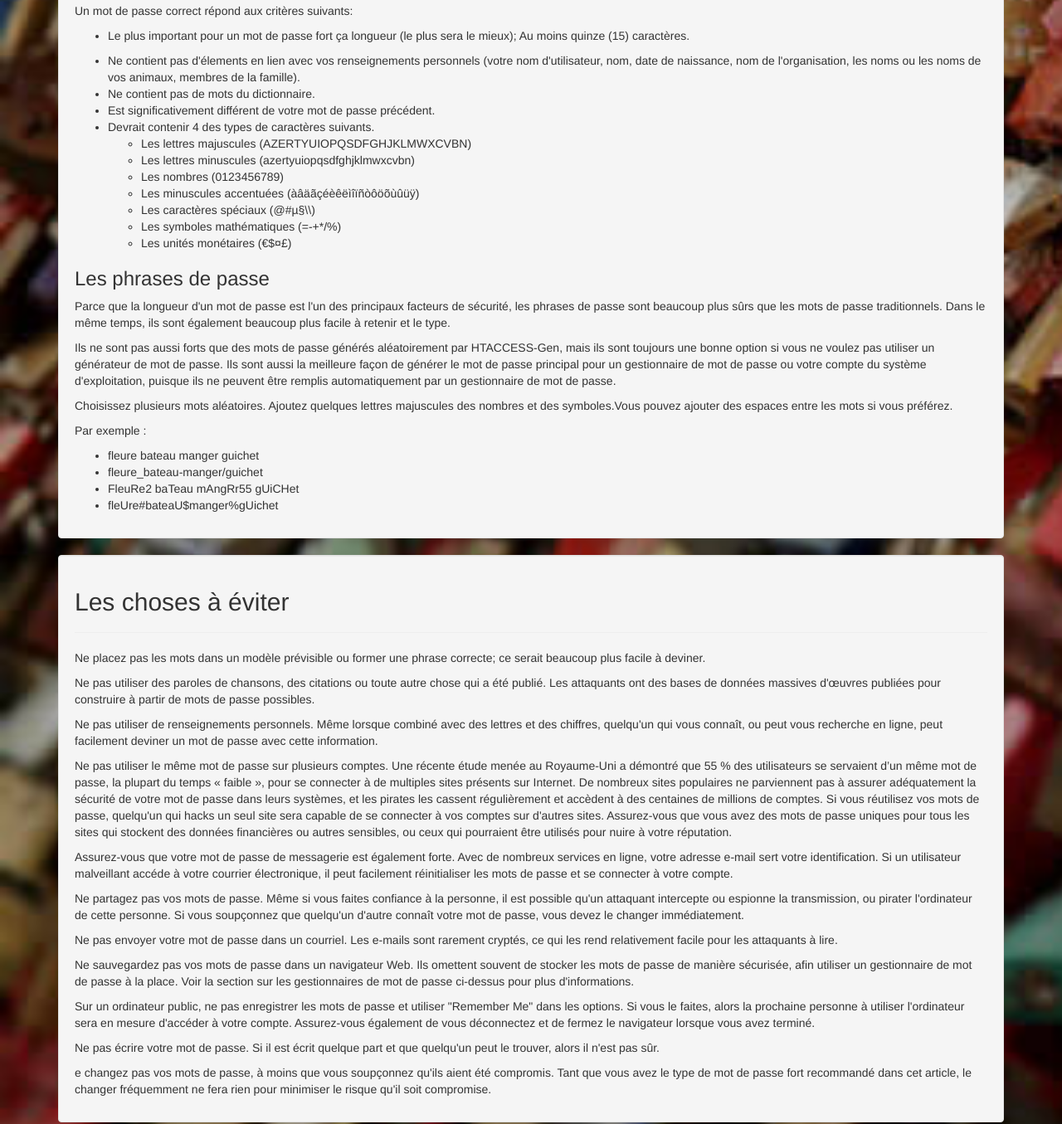
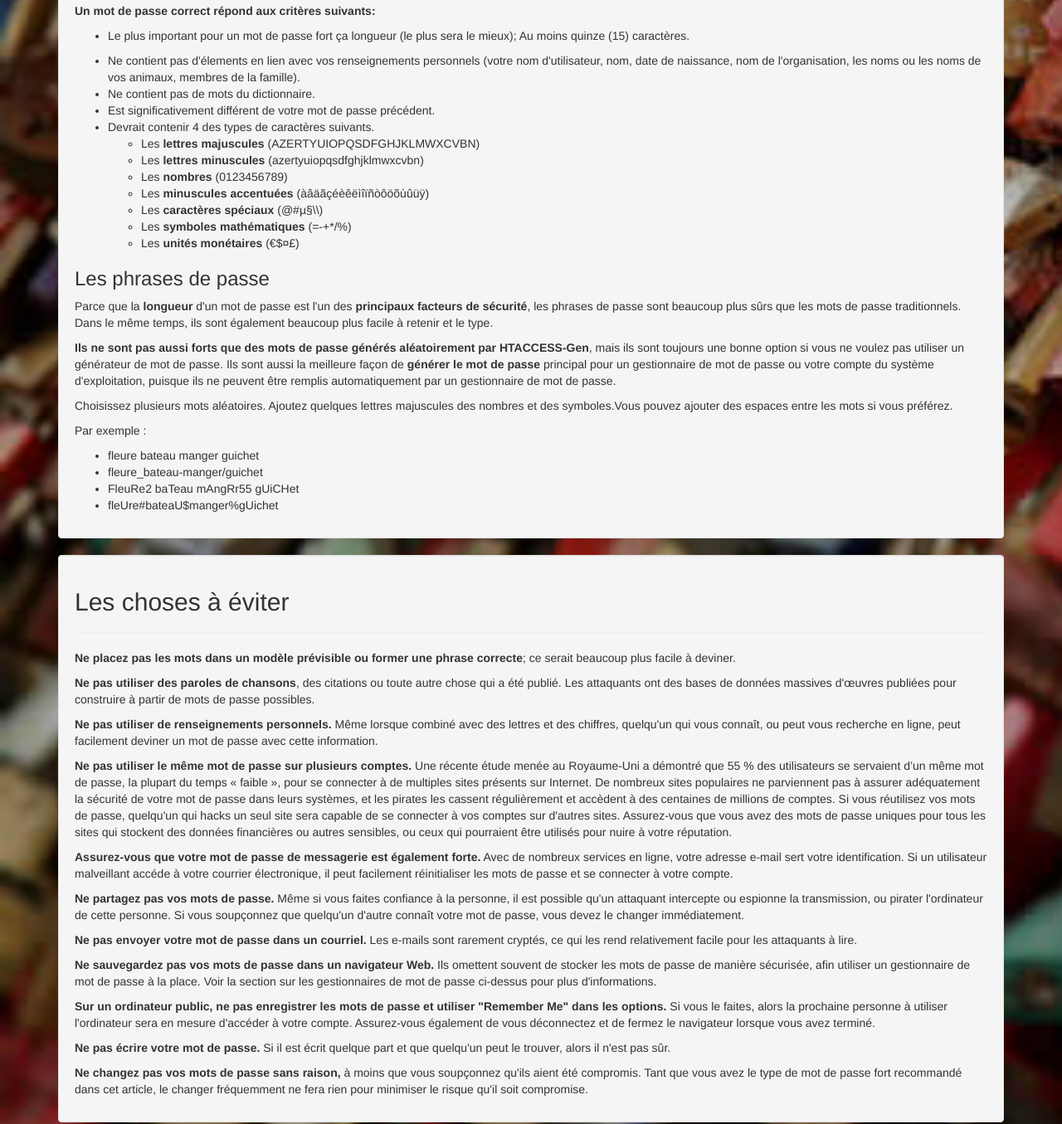
Before and after one commit to julien-jacob/PASSWORD-Gen, a plain HTML site: page index.html in a window 1280 px wide. Shown: the part 1268-2623 px from the top of the page at 83% size. Drawn offline with nearby package versions, Linux system fonts and the light colour scheme.

Commit message:
Ajout de texte en gras

```diff
--- a/index.html
+++ b/index.html
@@ -119,13 +119,13 @@
 				<div class="well">
 					<h2>Pourquoi utiliser des mots de passe aléatoires</h2>
 					<hr>
-					<p>Le point le plus faible de la sécurité de vos comptes en ligne est généralement votre mot de passe. Les mots de passe traditionnels ne sont plus sécuritaires. Les techniques de piratage ont évoluées rapidement et de manière significative au cours des dernières décennies, mais la façon dont nous créons nos mots de passe n'a pas suivi le rythme. Les attaques de mot de passe les plus récentes et les plus efficaces peuvent tenter jusqu'à 300 milliards de suppositions par seconde, et ce nombre sera sans aucun doute augmenter au cours des prochaines années.</p>
+					<p>Le point le plus faible de la <strong>sécurité de vos comptes en ligne</strong> est généralement votre mot de passe. Les mots de passe traditionnels ne sont plus sécuritaires. Les techniques de piratage ont évoluées rapidement et de manière significative au cours des dernières décennies, mais la façon dont nous créons nos mots de passe n'a pas suivi le rythme. Les attaques de mot de passe les plus récentes et les plus efficaces peuvent tenter jusqu'à 300 milliards de suppositions par seconde, et ce nombre sera sans aucun doute augmenter au cours des prochaines années.</p>
 				</div>
 				<div class="well">
 					<h2>Comment trouver un bon mot de passe non-aléatoire</h2>
 					<hr>
 					<h3>Un mot de passe à forte sécurité</h3>
-					<p>Un mot de passe correct répond aux critères suivants:</p>
+					<p><strong>Un mot de passe correct répond aux critères suivants:</strong></p>
 
 					<ul>
 						<li><p>Le plus important pour un mot de passe fort ça longueur (le plus sera le mieux); Au moins quinze (15) caractères.</p></li>
@@ -134,20 +134,20 @@
 						<li>Est significativement différent de votre mot de passe précédent.</li>
 						<li>Devrait contenir 4 des types de caractères suivants.</li>
 						<ul>
-							<li>Les lettres majuscules (AZERTYUIOPQSDFGHJKLMWXCVBN)</li>
-							<li>Les lettres minuscules (azertyuiopqsdfghjklmwxcvbn)</li>
-							<li>Les nombres (0123456789)</li>
-							<li>Les minuscules accentuées (àâäãçéèêëìîïñòôöõùûüÿ)</li>
-							<li>Les caractères spéciaux (@#µ§\\)</li>
-							<li>Les symboles mathématiques (=-+*/%)</li>
-							<li>Les unités monétaires (€$¤£)</li>
+							<li>Les <strong>lettres majuscules</strong> (AZERTYUIOPQSDFGHJKLMWXCVBN)</li>
+							<li>Les <strong>lettres minuscules</strong> (azertyuiopqsdfghjklmwxcvbn)</li>
+							<li>Les <strong>nombres</strong> (0123456789)</li>
+							<li>Les <strong>minuscules accentuées</strong> (àâäãçéèêëìîïñòôöõùûüÿ)</li>
+							<li>Les <strong>caractères spéciaux</strong> (@#µ§\\)</li>
+							<li>Les <strong>symboles mathématiques</strong> (=-+*/%)</li>
+							<li>Les <strong>unités monétaires</strong> (€$¤£)</li>
 						</ul>
 					</ul>
 
 					<h3>Les phrases de passe</h3>
-					<p>Parce que la longueur d'un mot de passe est l'un des principaux facteurs de sécurité, les phrases de passe sont beaucoup plus sûrs que les mots de passe traditionnels. Dans le même temps, ils sont également beaucoup plus facile à retenir et le type.</p>
+					<p>Parce que la <strong>longueur</strong> d'un mot de passe est l'un des <strong>principaux facteurs de sécurité</strong>, les phrases de passe sont beaucoup plus sûrs que les mots de passe traditionnels. Dans le même temps, ils sont également beaucoup plus facile à retenir et le type.</p>
 
-					<p>Ils ne sont pas aussi forts que des mots de passe générés aléatoirement par HTACCESS-Gen, mais ils sont toujours une bonne option si vous ne voulez pas utiliser un générateur de mot de passe. Ils sont aussi la meilleure façon de générer le mot de passe principal pour un gestionnaire de mot de passe ou votre compte du système d'exploitation, puisque ils ne peuvent être remplis automatiquement par un gestionnaire de mot de passe.</p>
+					<p><strong>Ils ne sont pas aussi forts que des mots de passe générés aléatoirement par HTACCESS-Gen</strong>, mais ils sont toujours une bonne option si vous ne voulez pas utiliser un générateur de mot de passe. Ils sont aussi la meilleure façon de <strong>générer le mot de passe</strong> principal pour un gestionnaire de mot de passe ou votre compte du système d'exploitation, puisque ils ne peuvent être remplis automatiquement par un gestionnaire de mot de passe.</p>
 
 					<p>Choisissez plusieurs mots aléatoires. Ajoutez quelques lettres majuscules des nombres et des symboles.Vous pouvez ajouter des espaces entre les mots si vous préférez.</p>
 					<p>Par exemple : </p>
@@ -162,27 +162,27 @@
 				<div class="well">
 					<h2>Les choses à éviter</h2>
 					<hr>
-					<p>Ne placez pas les mots dans un modèle prévisible ou former une phrase correcte; ce serait beaucoup plus facile à deviner.</p>
+					<p><strong>Ne placez pas les mots dans un modèle prévisible ou former une phrase correcte</strong>; ce serait beaucoup plus facile à deviner.</p>
 
-					<p>Ne pas utiliser des paroles de chansons, des citations ou toute autre chose qui a été publié. Les attaquants ont des bases de données massives d'œuvres publiées pour construire à partir de mots de passe possibles.</p>
+					<p><strong>Ne pas utiliser des paroles de chansons</strong>, des citations ou toute autre chose qui a été publié. Les attaquants ont des bases de données massives d'œuvres publiées pour construire à partir de mots de passe possibles.</p>
 
-					<p>Ne pas utiliser de renseignements personnels. Même lorsque combiné avec des lettres et des chiffres, quelqu'un qui vous connaît, ou peut vous recherche en ligne, peut facilement deviner un mot de passe avec cette information.</p>
+					<p><strong>Ne pas utiliser de renseignements personnels.</strong> Même lorsque combiné avec des lettres et des chiffres, quelqu'un qui vous connaît, ou peut vous recherche en ligne, peut facilement deviner un mot de passe avec cette information.</p>
 
-					<p>Ne pas utiliser le même mot de passe sur plusieurs comptes. Une récente étude menée au Royaume-Uni a démontré que 55 % des utilisateurs se servaient d’un même mot de passe, la plupart du temps « faible », pour se connecter à de multiples sites présents sur Internet. De nombreux sites populaires ne parviennent pas à assurer adéquatement la sécurité de votre mot de passe dans leurs systèmes, et les pirates les cassent régulièrement et accèdent à des centaines de millions de comptes. Si vous réutilisez vos mots de passe, quelqu'un qui hacks un seul site sera capable de se connecter à vos comptes sur d'autres sites. Assurez-vous que vous avez des mots de passe uniques pour tous les sites qui stockent des données financières ou autres sensibles, ou ceux qui pourraient être utilisés pour nuire à votre réputation.</p>
+					<p><strong>Ne pas utiliser le même mot de passe sur plusieurs comptes.</strong> Une récente étude menée au Royaume-Uni a démontré que 55 % des utilisateurs se servaient d’un même mot de passe, la plupart du temps « faible », pour se connecter à de multiples sites présents sur Internet. De nombreux sites populaires ne parviennent pas à assurer adéquatement la sécurité de votre mot de passe dans leurs systèmes, et les pirates les cassent régulièrement et accèdent à des centaines de millions de comptes. Si vous réutilisez vos mots de passe, quelqu'un qui hacks un seul site sera capable de se connecter à vos comptes sur d'autres sites. Assurez-vous que vous avez des mots de passe uniques pour tous les sites qui stockent des données financières ou autres sensibles, ou ceux qui pourraient être utilisés pour nuire à votre réputation.</p>
 
-					<p>Assurez-vous que votre mot de passe de messagerie est également forte. Avec de nombreux services en ligne, votre adresse e-mail sert votre identification. Si un utilisateur malveillant accéde à votre courrier électronique, il peut facilement réinitialiser les mots de passe et se connecter à votre compte.</p>
+					<p><strong>Assurez-vous que votre mot de passe de messagerie est également forte.</strong> Avec de nombreux services en ligne, votre adresse e-mail sert votre identification. Si un utilisateur malveillant accéde à votre courrier électronique, il peut facilement réinitialiser les mots de passe et se connecter à votre compte.</p>
 
-					<p>Ne partagez pas vos mots de passe. Même si vous faites confiance à la personne, il est possible qu'un attaquant intercepte ou espionne la transmission, ou pirater l'ordinateur de cette personne. Si vous soupçonnez que quelqu'un d'autre connaît votre mot de passe, vous devez le changer immédiatement.</p>
+					<p><strong>Ne partagez pas vos mots de passe.</strong> Même si vous faites confiance à la personne, il est possible qu'un attaquant intercepte ou espionne la transmission, ou pirater l'ordinateur de cette personne. Si vous soupçonnez que quelqu'un d'autre connaît votre mot de passe, vous devez le changer immédiatement.</p>
 
-					<p>Ne pas envoyer votre mot de passe dans un courriel. Les e-mails sont rarement cryptés, ce qui les rend relativement facile pour les attaquants à lire.</p>
+					<p><strong>Ne pas envoyer votre mot de passe dans un courriel.</strong> Les e-mails sont rarement cryptés, ce qui les rend relativement facile pour les attaquants à lire.</p>
 
-					<p>Ne sauvegardez pas vos mots de passe dans un navigateur Web. Ils omettent souvent de stocker les mots de passe de manière sécurisée, afin utiliser un gestionnaire de mot de passe à la place. Voir la section sur les gestionnaires de mot de passe ci-dessus pour plus d'informations.</p>
+					<p><strong>Ne sauvegardez pas vos mots de passe dans un navigateur Web.</strong> Ils omettent souvent de stocker les mots de passe de manière sécurisée, afin utiliser un gestionnaire de mot de passe à la place. Voir la section sur les gestionnaires de mot de passe ci-dessus pour plus d'informations.</p>
 
-					<p>Sur un ordinateur public, ne pas enregistrer les mots de passe et utiliser "Remember Me" dans les options. Si vous le faites, alors la prochaine personne à utiliser l'ordinateur sera en mesure d'accéder à votre compte. Assurez-vous également de vous déconnectez et de fermez le navigateur lorsque vous avez terminé.</p>
+					<p><strong>Sur un ordinateur public, ne pas enregistrer les mots de passe et utiliser "Remember Me" dans les options.</strong> Si vous le faites, alors la prochaine personne à utiliser l'ordinateur sera en mesure d'accéder à votre compte. Assurez-vous également de vous déconnectez et de fermez le navigateur lorsque vous avez terminé.</p>
 
-					<p>Ne pas écrire votre mot de passe. Si il est écrit quelque part et que quelqu'un peut le trouver, alors il n'est pas sûr.</p>
+					<p><strong>Ne pas écrire votre mot de passe.</strong> Si il est écrit quelque part et que quelqu'un peut le trouver, alors il n'est pas sûr.</p>
 
-					<p>e changez pas vos mots de passe, à moins que vous soupçonnez qu'ils aient été compromis. Tant que vous avez le type de mot de passe fort recommandé dans cet article, le changer fréquemment ne fera rien pour minimiser le risque qu'il soit compromise.</p>
+					<p><strong>Ne changez pas vos mots de passe sans raison,</strong> à moins que vous soupçonnez qu'ils aient été compromis. Tant que vous avez le type de mot de passe fort recommandé dans cet article, le changer fréquemment ne fera rien pour minimiser le risque qu'il soit compromise.</p>
 				</div>
 			</div>
 		</div>
```
